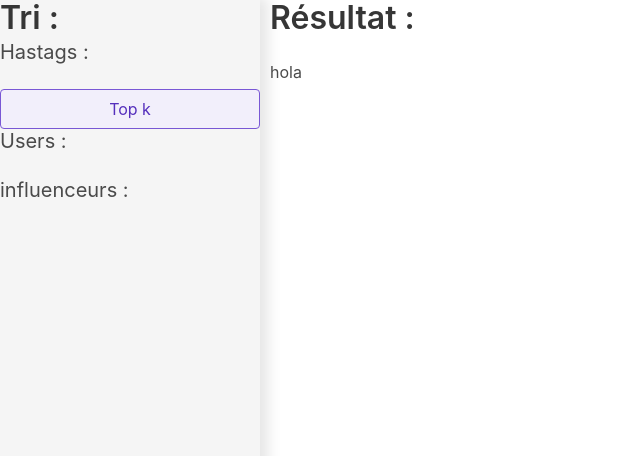
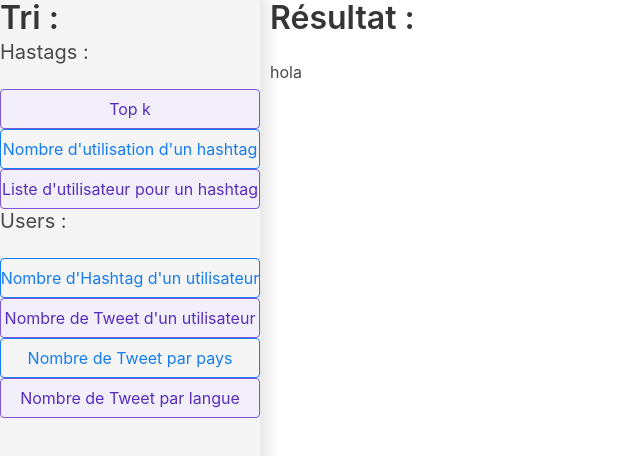
Before and after one commit to nlesne/ple-projet, a Vue app in the folder web/client/: page / in a window 1280 px wide. Shown: the top 456 px of the page, without its empty margins (0-640 px from the left). Built offline with nearby package versions, Linux system fonts and the light colour scheme.

Commit message:
part web

```diff
--- a/web/client/src/views/Home.vue
+++ b/web/client/src/views/Home.vue
@@ -9,8 +9,20 @@
       <div class="subtitle"> Hastags : </div>
       <b-button type="is-primary is-light" outlined
         v-on:click="onHastagTopK"> Top k </b-button>
+      <b-button type="is-primary is-info" outlined
+        v-on:click="onCountHastag"> Nombre d'utilisation d'un hashtag</b-button>
+      <b-button type="is-primary is-light" outlined
+        v-on:click="onUserForHashtag">
+          Liste d'utilisateur pour un hashtag</b-button>
       <div class="subtitle"> Users : </div>
-      <div class="subtitle"> influenceurs : </div>
+      <b-button type="is-primary is-info" outlined
+        v-on:click="onHastagUser"> Nombre d'Hashtag d'un utilisateur</b-button>
+      <b-button type="is-primary is-light" outlined
+        v-on:click="onTweetUser"> Nombre de Tweet d'un utilisateur</b-button>
+      <b-button type="is-primary is-info" outlined
+        v-on:click="onTweetCountry">Nombre de Tweet par pays</b-button>
+      <b-button type="is-primary is-light" outlined
+        v-on:click="onTweetLanguage"> Nombre de Tweet par langue</b-button>
     </b-sidebar>
     <div class="body">
       <div class="title">Résultat : </div>
@@ -35,7 +47,25 @@ export default {
       text.innerHTML = res;
     },
     onHastagTopK: function() {
-      this.modifyBody('Top K K !');
+      this.modifyBody('Top K !');
+    },
+    onCountHastag: function() {
+      this.modifyBody('Compte un hashtag!');
+    },
+    onUserForHashtag: function() {
+      this.modifyBody('Liste dutilisateur pour un hashtag!');
+    },
+    onHastagUser: function() {
+      this.modifyBody('Nombre d hashtag pour un utilisateur!');
+    },
+    onTweetUser: function() {
+      this.modifyBody('Nombre de tweet pour un utilisateur!');
+    },
+    onTweetCountry: function() {
+      this.modifyBody('Nombre de tweet par pays');
+    },
+    onTweetLanguage: function() {
+      this.modifyBody('Nombre de tweet par langue');
     },
   },
 };
```
